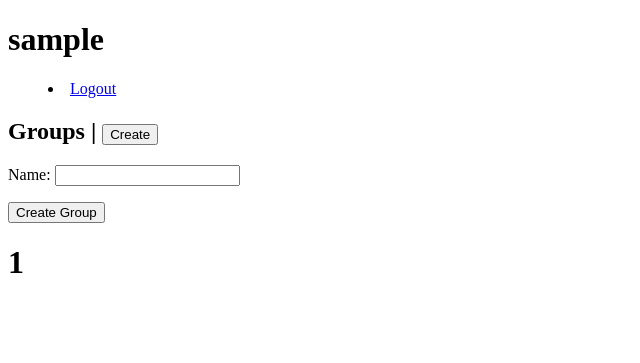
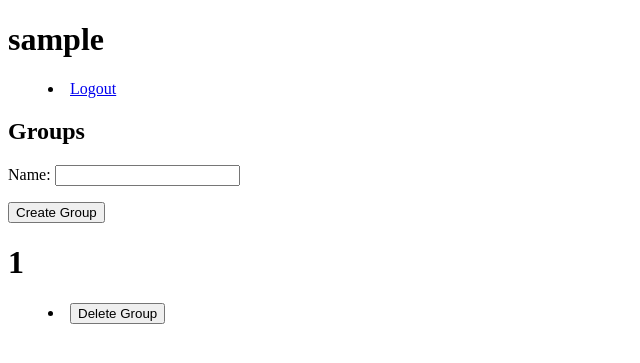
Before and after one commit to Tercra/wish-list, a Django app: page /group/1/1 in a window 1280 px wide. Shown: the top 363 px of the page, without its empty margins (0-640 px from the left). Run offline with Django 4.2, Linux system fonts and the light colour scheme; the visitor is signed in with stand-in values (Sample User, id 1); data that the repository does not hold is empty.

Commit message:
Added deleting group feature

```diff
--- a/wishlist/list/templates/groupPage.html
+++ b/wishlist/list/templates/groupPage.html
@@ -1,2 +1,12 @@
 {% include "mainPage.html" %}
-<h1>{{ name }}</h1>
+
+<div>
+    <h1>{{ name }}</h1>
+    <menu>
+        <form method="POST" action="{% url 'deleteGroup' %}"><li>
+            {% csrf_token %}
+            <input type="hidden" value="{{ id }}" name="groupId">
+            <input type="submit" value="Delete Group">
+        </li></form>
+    </menu>
+</div>
--- a/wishlist/list/templates/mainPage.html
+++ b/wishlist/list/templates/mainPage.html
@@ -23,7 +23,17 @@
             </menu>
         </div>
 
-        <h2>Groups | <button>Create</button></h2>
+        <h2>Groups</h2>
+        <div>
+            <!-- Creating a form for creating groups -->
+            <form action="{% url 'createGroup' %}" method="POST">
+                {% csrf_token %}
+                {{ gForm.as_p }}
+
+                <input type="submit" value="Create Group">
+            </form>
+        </div>
+
         <nav>
             <ul>
                 {% for g in groups %}
@@ -33,14 +43,5 @@
         </nav>
     </div>
 
-    <div class="popup">
-        <!-- Creating a form for creating groups -->
-        <form action="{% url 'createGroup' %}" method="POST">
-            {% csrf_token %}
-            {{ gForm.as_p }}
-
-            <input type="submit" value="Create Group">
-        </form>
-    </div>
 </body>
 </html>
--- a/wishlist/list/urls.py
+++ b/wishlist/list/urls.py
@@ -8,4 +8,5 @@ urlpatterns = [
     path("register/", views.register, name="register"),
     path("group/<int:id>/<str:name>", views.groupView, name="group"),
     path("createGroup/", views.createGroupView, name="createGroup"),
+    path("deleteGroup/", views.deleteGroupView, name="deleteGroup"),
 ]
--- a/wishlist/list/views.py
+++ b/wishlist/list/views.py
@@ -24,7 +24,7 @@ def groupView(request, id, name):
     gForm = GroupForm(initial={"user" : request.user})
 
     template = loader.get_template("groupPage.html")
-    context = {"name" : name, "groups" : groups, "gForm" : gForm}
+    context = {"name" : name, "id" : id, "groups" : groups, "gForm" : gForm}
     return HttpResponse(template.render(context=context, request=request))
 
 def loginView(request):
@@ -83,3 +83,16 @@ def createGroupView(request):
                 messages.error(request, form.errors[err])
 
     return redirect("home")
+
+def deleteGroupView(request):
+    if(not request.user.is_authenticated):
+        return redirect("home")
+
+    if(request.method=="POST"):
+        try:
+            id = request.POST.get("groupId")
+            g = Group.objects.get(pk = id)
+            g.delete()
+        except Exception as e:
+            print(e)
+    return redirect("home")
```
